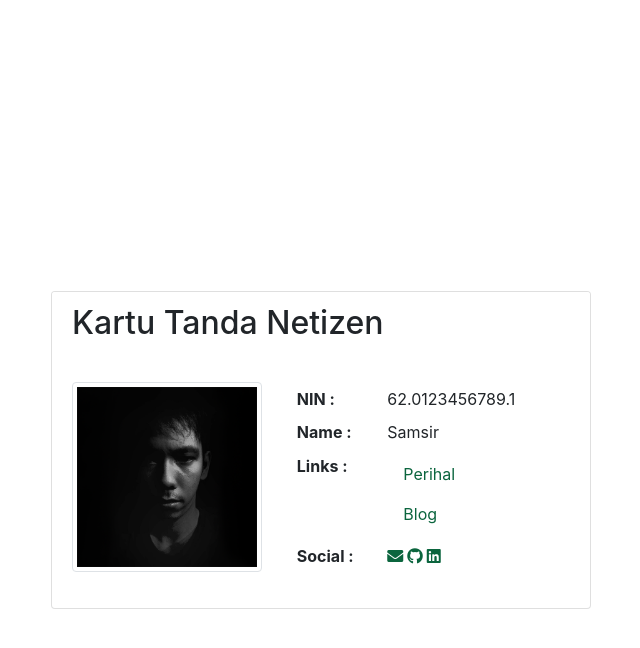
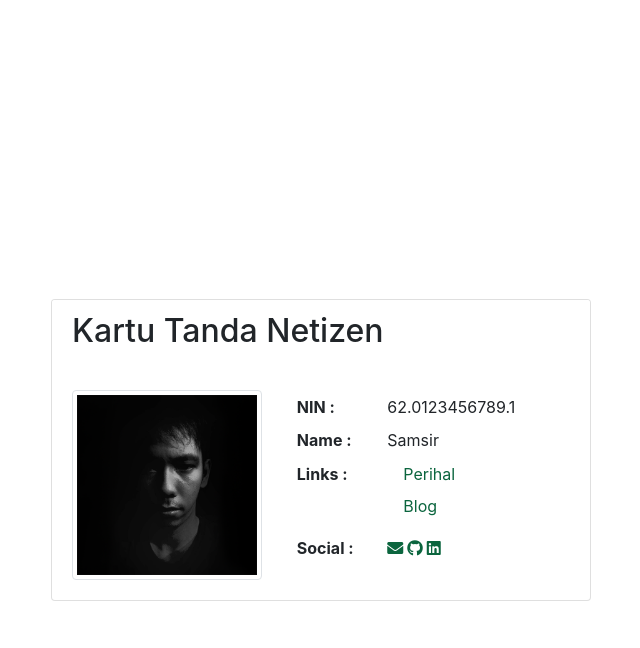
Before and after one commit to samsir/rumah, a Jekyll site: the page built from index.md, in a window 1280 px wide. Shown: the top 648 px of the page, without its empty margins (319-959 px from the left). Built offline with Jekyll 4.4.1, drawn with Linux system fonts in a browser that asks for light colours.

Commit message:
Update card.html

```diff
--- a/_includes/card.html
+++ b/_includes/card.html
@@ -36,7 +36,7 @@
                     {% endfor %}
                 </div>
             {% else %}
-            <a class="nav-link" href="{{ site.baseurl }}{{ entry.url }}">{{ entry.title }}</a>
+            <a class="nav-link pt-0" href="{{ site.baseurl }}{{ entry.url }}">{{ entry.title }}</a>
             {% endif %}
             {% endfor %}
         </nav>
```
